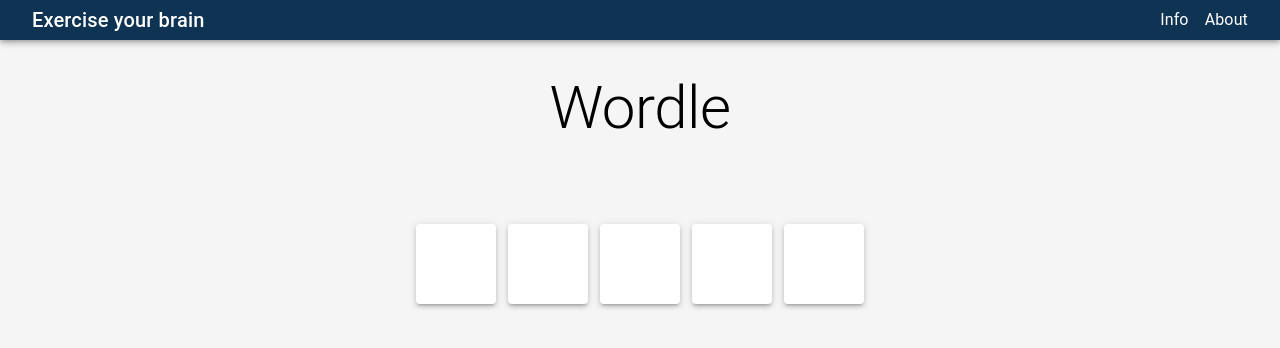
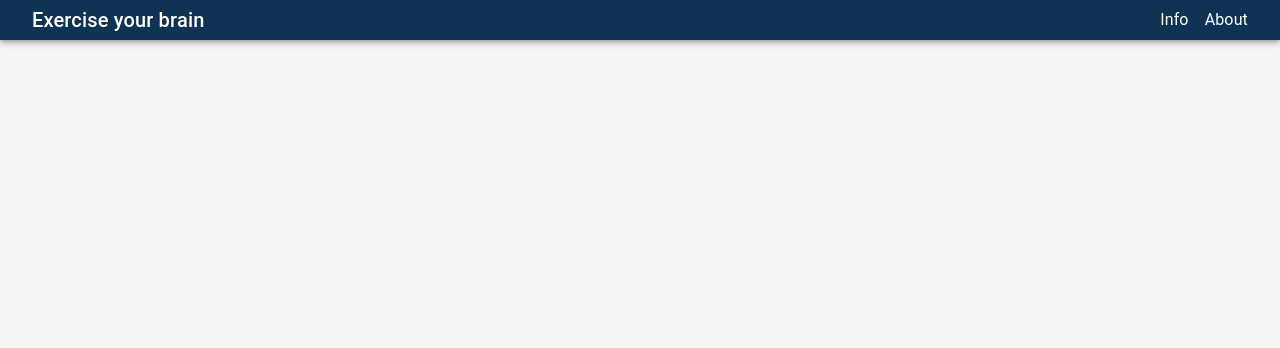
Before and after one commit to ErikSteLarsen/wordgames, a React (Create React App) app: page / in a window 1280 px wide. Shown: the top 348 px of the page. Built offline with nearby package versions, Linux system fonts and the light colour scheme.

Commit message:
Update App.tsx

```diff
--- a/src/App.tsx
+++ b/src/App.tsx
@@ -11,7 +11,7 @@
       <div className="startPage">
         <TopMenuBar />
         <Routes>
-          <Route path="/" element={<WordleGame />} />
+          <Route path="/wordgames" element={<WordleGame />} />
           <Route path="/instructions" element={<Instructions />} />
           <Route path="/about" element={<About />} />
         </Routes>
```
